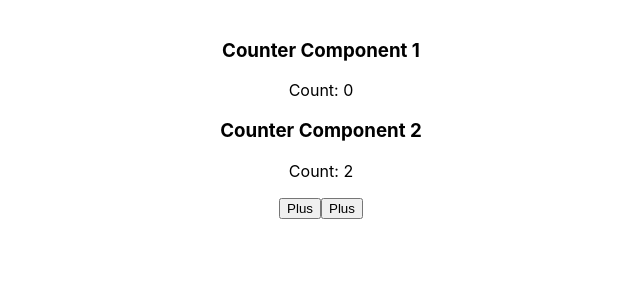
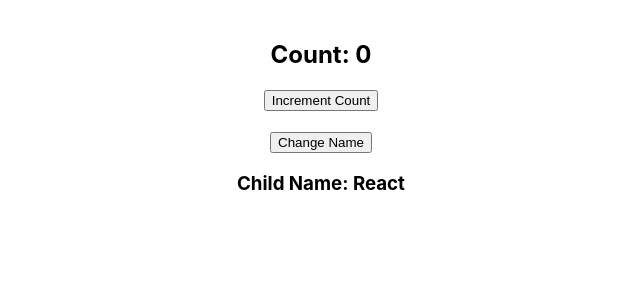
Before and after one commit to vishnuttxminds/react-start-app, a React (Create React App) app: page / in a window 1280 px wide. Shown: the top 300 px of the page, without its empty margins (319-959 px from the left). Built offline with nearby package versions, Linux system fonts and the light colour scheme.

Commit message:
React.memo sample 2

```diff
--- a/src/App.js
+++ b/src/App.js
@@ -19,6 +19,7 @@
 import Chat from "./screens/Chat";
 import Button from "./screens/Button";
 import Counter2 from "./screens/Counter2";
+import CountMemo from "./screens/CountMemo";
 
 function App() {
   const loggedInEmployee = {
@@ -42,7 +43,6 @@
   const increment = useCallback(() => {
     setCount(count + 1);
   }, [count]);
-
   const increment1 = useCallback(() => {
     setCount1(count1 + 1);
   }, [count1]);
@@ -82,13 +82,17 @@
         <Chat />
       </UserContext.Provider> */}
 
-      <div style={{ padding: "20px" }}>
+      {/* <div style={{ padding: "20px" }}>
         <Counter2 text="Counter Component 1" count={count} />
         <Counter2 text="Counter Component 2" count={count1} />
 
         <Button onIncrement={increment} />
 
         <Button onIncrement={increment1} />
+      </div> */}
+
+      <div style={{ padding: "20px" }}>
+         <CountMemo />
       </div>
     </div>
   );
--- /dev/null
+++ b/src/screens/Child.js
@@ -0,0 +1,9 @@
+import React from "react";
+
+const Child = ({ name }) => {
+  console.log(" Child component rendered");
+
+  return <h3>Child Name: {name}</h3>;
+};
+
+export default React.memo(Child);
--- /dev/null
+++ b/src/screens/CountMemo.js
@@ -0,0 +1,29 @@
+import React, { useState } from "react";
+import Child from "./Child";
+
+const CountMemo = () => {
+  const [count, setCount] = useState(0);
+  const [name, setName] = useState("React");
+
+  console.log(" Parent (CountMemo) rendered");
+
+  return (
+    <div>
+      <h2>Count: {count}</h2>
+
+      <button onClick={() => setCount(count + 1)}>
+        Increment Count
+      </button>
+
+      <br /><br />
+
+      <button onClick={() => setName(name === "React" ? "Angular" : "React")}>
+        Change Name
+      </button>
+
+      <Child name={name} />
+    </div>
+  );
+};
+
+export default CountMemo;
```
